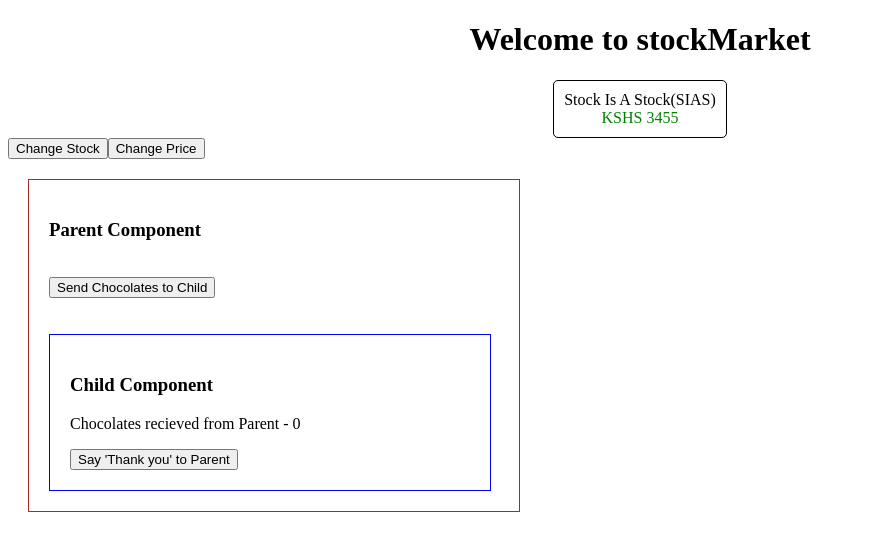
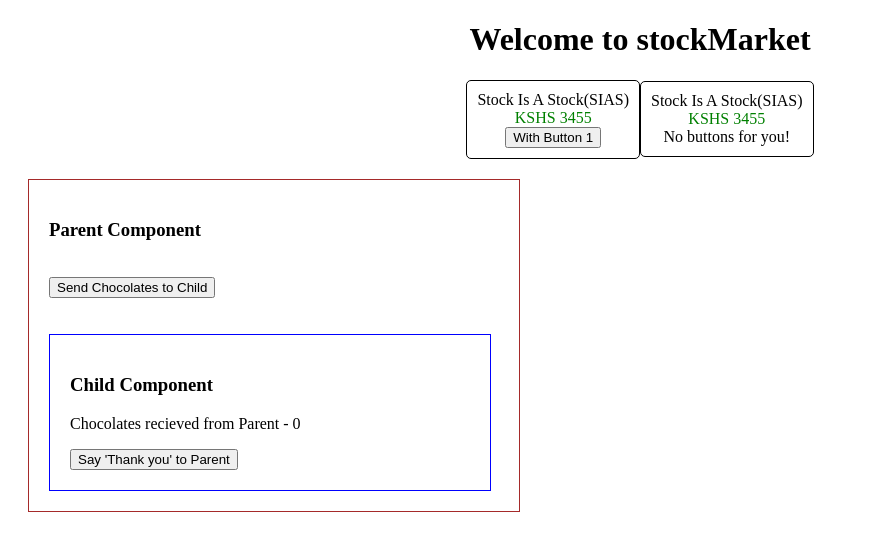
Before and after one commit to ggichuru/Angular-OrileyGuided, an Angular app in the folder stockMarket/: page / in a window 1280 px wide. Shown: the top 550 px of the page, without its empty margins (0-869 px from the left). Built offline with nearby package versions, Linux system fonts and the light colour scheme.

Commit message:
view projection

```diff
--- a/stockMarket/src/app/app.component.html
+++ b/stockMarket/src/app/app.component.html
@@ -1,7 +1,15 @@
 <div style="text-align:center;">
   <h1>Welcome to {{ title}} </h1>
-  <app-stock-item [stock]="stockObj" (toggleFavorite)="onToggleFavorite($event)"></app-stock-item>
+<!--  <app-stock-item [stock]="stockObj" (toggleFavorite)="onToggleFavorite($event)"></app-stock-item>-->
+  <app-stock-item [stock]="stockObj" >
+    <button (click)="testMethod()">
+      With Button 1
+    </button>
+  </app-stock-item>
+  <app-stock-item [stock]="stockObj">
+    No buttons for you!
+  </app-stock-item>
 </div>
-<button (click)="changeStockObject()">Change Stock</button>
-<button (click)="changeStockPrice()">Change Price </button>
+<!--<button (click)="changeStockObject()">Change Stock</button>-->
+<!--<button (click)="changeStockPrice()">Change Price </button>-->
 <app-parent></app-parent>
```
